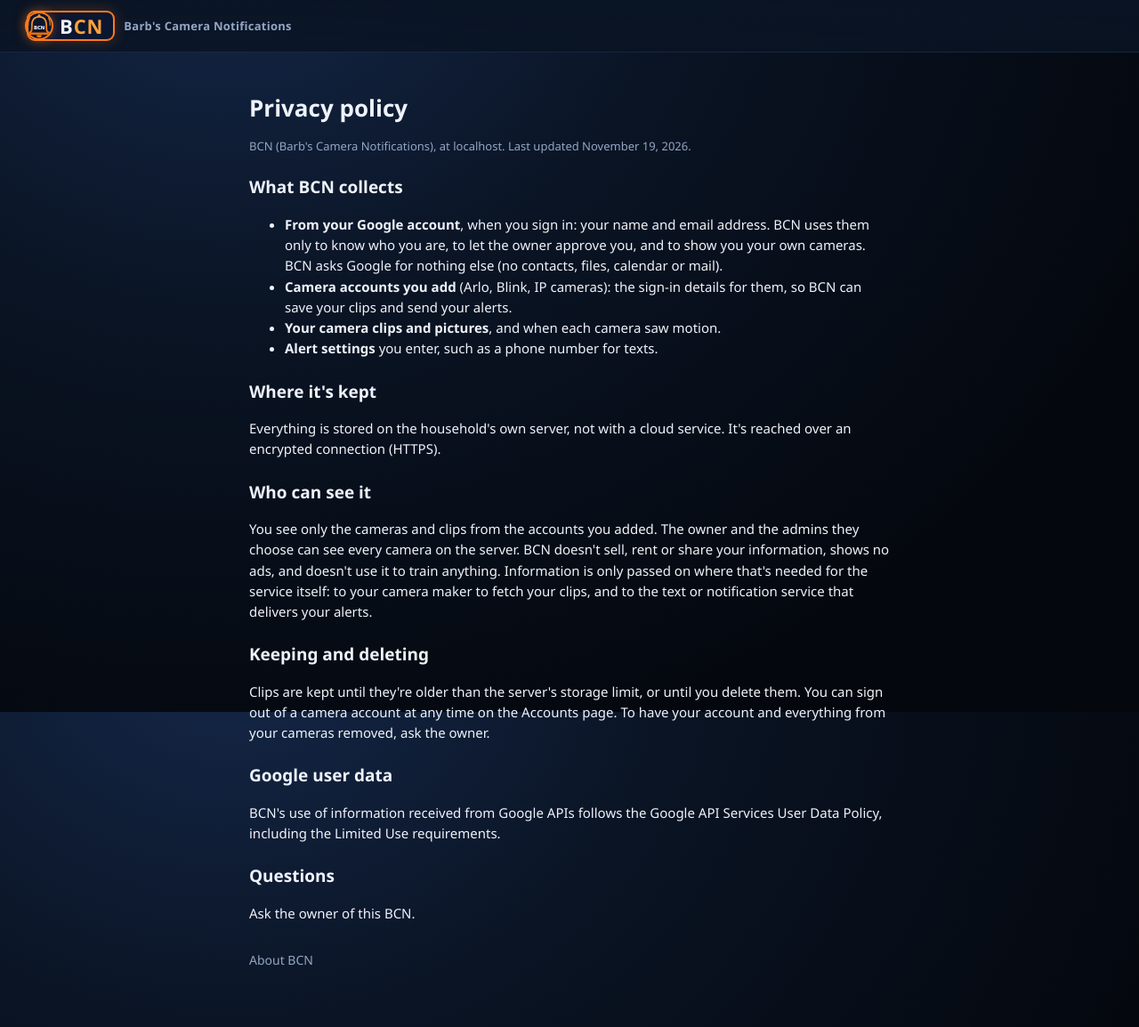
After one commit to userxx09-afk/Arlo, a Python web app: template server/app/templates/privacy.html in a window 1280 px wide. The commit adds this page. Shown: the whole page at 89% size. Run offline with Jinja, Linux system fonts and the light colour scheme; the template is opened without the code that fills it, so the values that code supplies are empty.

Commit message:
Public home page and privacy policy (/about, /privacy)
Google lists an app's home page and privacy policy on the sign-in screen
and wants both before anyone outside the test-user list can sign in. Both
pages are open without signing in; the contact is the owner's email from
the People page. The header photo falls back to the BCN logo where the
photo needs a sign-in.

Co-Authored-By: Claude Opus 5.5 <noreply@anthropic.com>
Claude-Session: https://claude.ai/code/session_01EvwVdf7uQ6Mrhng5eGMef7

```diff
--- a/server/app/templates/base.html
+++ b/server/app/templates/base.html
@@ -111,7 +111,7 @@
 <body class="{% block bodyclass %}{% endblock %}">
 <header class="topbar">
   <a class="brand" href="{{ url_for('index') }}" title="Barb's Camera Notifications">
-    <span class="badge"><img class="mark" src="{{ url_for('photo') }}" alt=""><span class="word">B<b>CN</b></span></span>
+    <span class="badge"><img class="mark" src="{{ url_for('photo') }}" alt="" onerror="this.onerror=null;this.src='{{ url_for('static', filename='bcn.svg') }}'"><span class="word">B<b>CN</b></span></span>
     <span class="full">Barb's Camera Notifications</span>
   </a>
   {% block header %}{% endblock %}
--- /dev/null
+++ b/server/app/templates/privacy.html
@@ -0,0 +1,32 @@
+{% extends "public_base.html" %}
+{% block title %}Privacy policy · BCN{% endblock %}
+{% block body %}
+<div class="doc">
+  <h1>Privacy policy</h1>
+  <p class="muted">BCN (Barb's Camera Notifications), at {{ request.host }}. Last updated November 19, 2026.</p>
+
+  <h2>What BCN collects</h2>
+  <ul>
+    <li><b>From your Google account</b>, when you sign in: your name and email address. BCN uses them only to know who you are, to let the owner approve you, and to show you your own cameras. BCN asks Google for nothing else (no contacts, files, calendar or mail).</li>
+    <li><b>Camera accounts you add</b> (Arlo, Blink, IP cameras): the sign-in details for them, so BCN can save your clips and send your alerts.</li>
+    <li><b>Your camera clips and pictures</b>, and when each camera saw motion.</li>
+    <li><b>Alert settings</b> you enter, such as a phone number for texts.</li>
+  </ul>
+
+  <h2>Where it's kept</h2>
+  <p>Everything is stored on the household's own server, not with a cloud service. It's reached over an encrypted connection (HTTPS).</p>
+
+  <h2>Who can see it</h2>
+  <p>You see only the cameras and clips from the accounts you added. The owner and the admins they choose can see every camera on the server. BCN doesn't sell, rent or share your information, shows no ads, and doesn't use it to train anything. Information is only passed on where that's needed for the service itself: to your camera maker to fetch your clips, and to the text or notification service that delivers your alerts.</p>
+
+  <h2>Keeping and deleting</h2>
+  <p>Clips are kept until they're older than the server's storage limit, or until you delete them. You can sign out of a camera account at any time on the Accounts page. To have your account and everything from your cameras removed, ask the owner{% if contact %} at {{ contact }}{% endif %}.</p>
+
+  <h2>Google user data</h2>
+  <p>BCN's use of information received from Google APIs follows the <a href="https://developers.google.com/terms/api-services-user-data-policy" target="_blank" rel="noopener">Google API Services User Data Policy</a>, including the Limited Use requirements.</p>
+
+  <h2>Questions</h2>
+  <p>{% if contact %}Email {{ contact }}.{% else %}Ask the owner of this BCN.{% endif %}</p>
+  <footer><a href="{{ url_for('about') }}">About BCN</a></footer>
+</div>
+{% endblock %}
--- /dev/null
+++ b/server/app/templates/public_base.html
@@ -0,0 +1,11 @@
+{% extends "base.html" %}
+{% block style %}
+  .tabbar, .topbar .nav { display:none !important; }
+  :root { --tabbar:0px !important; }
+  .doc { max-width:720px; margin:24px auto; line-height:1.55; }
+  .doc h1 { font-size:26px; margin:6px 0 10px; }
+  .doc h2 { font-size:19px; margin:22px 0 6px; }
+  .doc p, .doc li { color:var(--ink); }
+  .doc .muted { color:var(--muted); }
+  .doc footer { margin-top:30px; color:var(--muted); font-size:14px; }
+{% endblock %}
```
Also changed, not shown: server/app/templates/about.html (added, +13 -0 lines), server/app/web.py (+12 -1 lines), server/tests/people_test.py (+4 -0 lines).
